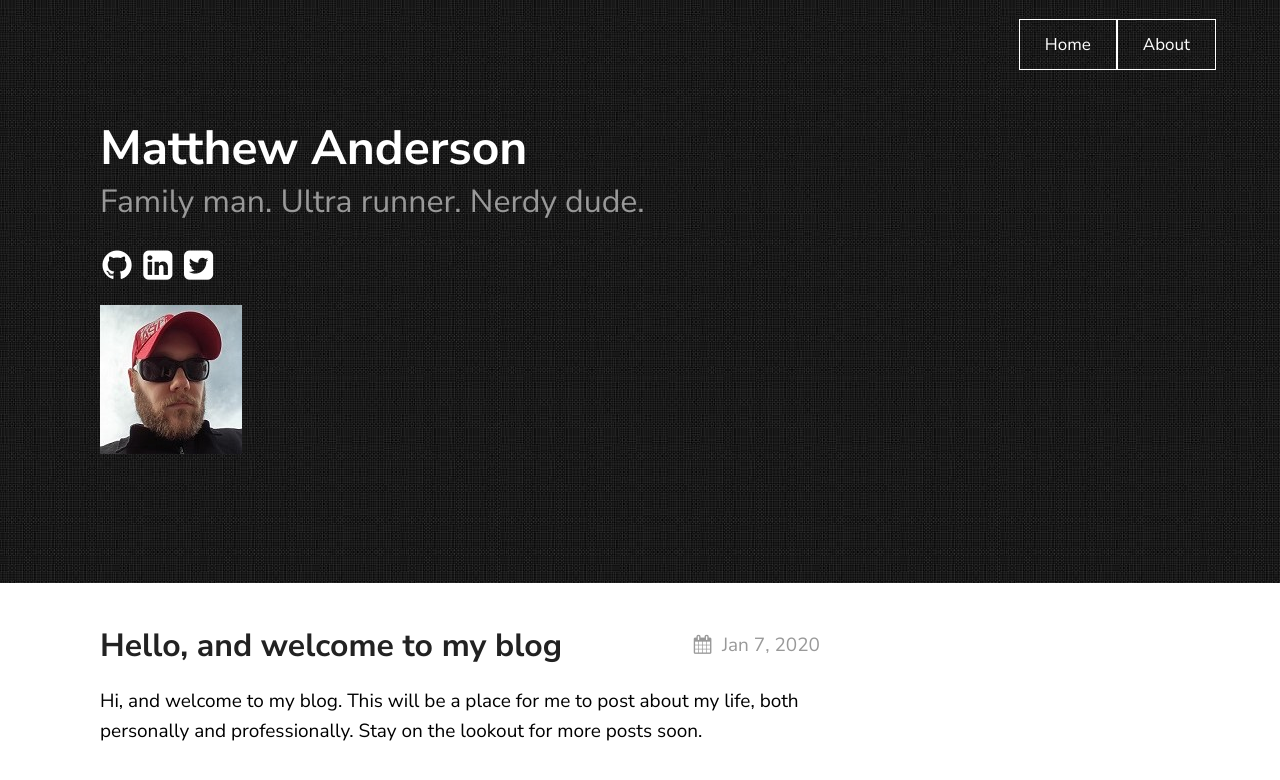
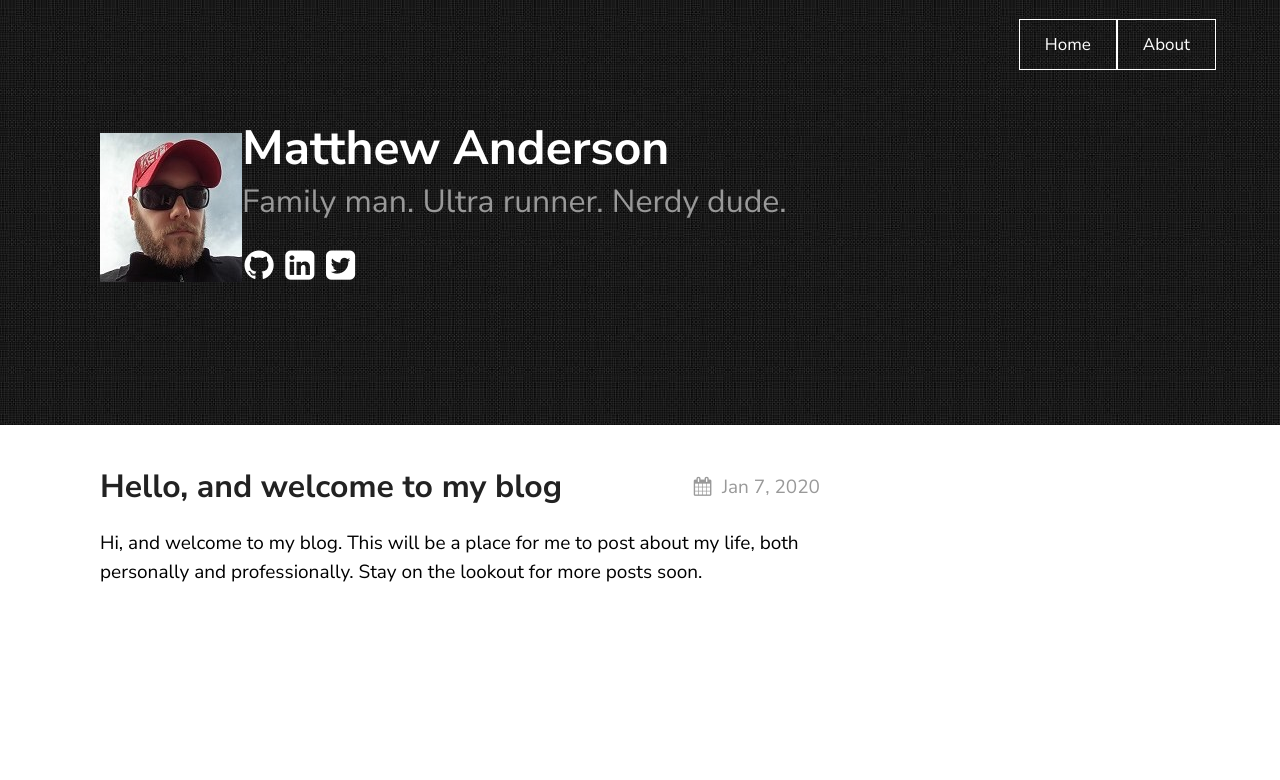
Before and after one commit to samarsault/texture, a Jekyll site: the page built from index.md, in a window 1280 px wide. Shown: the top 780 px of the page. Built offline with Jekyll 4.4.1, drawn with Linux system fonts in a browser that asks for light colours.

Commit message:
Still trying to get a good header.

```diff
--- a/_includes/page_header.html
+++ b/_includes/page_header.html
@@ -1,15 +1,21 @@
 <div class="container">
-	<table style="width:100%">
-		<td style="height:100%">
+  	<table>
+		<tbody>
+			<tr>
+				<td rowspan="3">
 					<img src="{{ site.baseurl }}/assets/photos/bio-photo.jpg" class="user-image" alt="{{ site.texture.title }}">
 				</td>
-		<tr>
+				<td>
 					<h1>{{ site.texture.title }}</h1>
+				</td>
 			</tr>
 			<tr>
+				<td>
 					<h2>{{ site.texture.tagline }}</h2>
+				</td>
 			</tr>
 			<tr>
+				<td>
 					<ul class="social">
 						{%- if site.texture.social_links.github -%}
 							<a href="https://github.com/{{ site.texture.social_links.github }}"><li><i class="icon-github-circled"></i></li></a>
@@ -21,6 +27,8 @@
 							<a href="https://twitter.com/{{ site.texture.social_links.twitter }}"><li><i class="icon-twitter-squared"></i></li></a>
 						{%- endif -%}
 					</ul>
+				</td>
 			</tr>
+		</tbody>
   	</table>
 </div>
```
Lines whose indentation alone changed are shown as unchanged.
